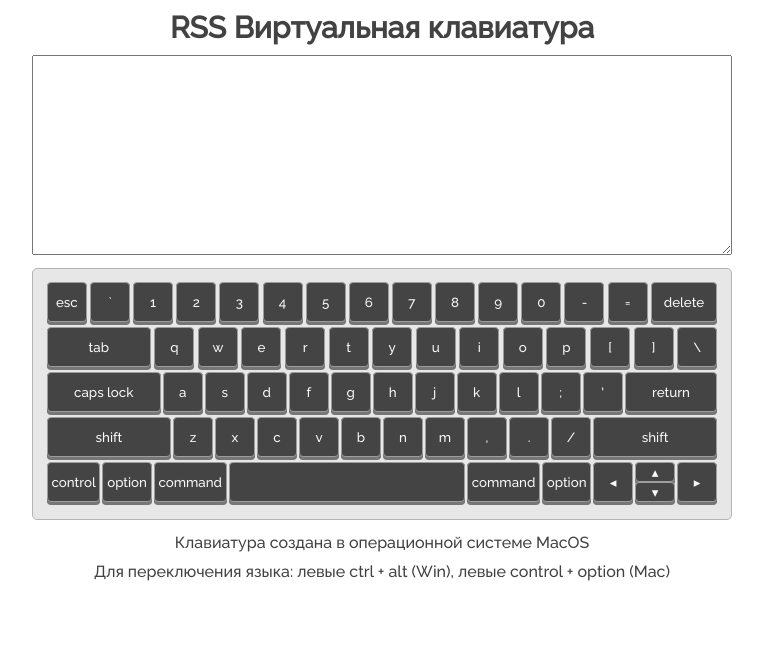
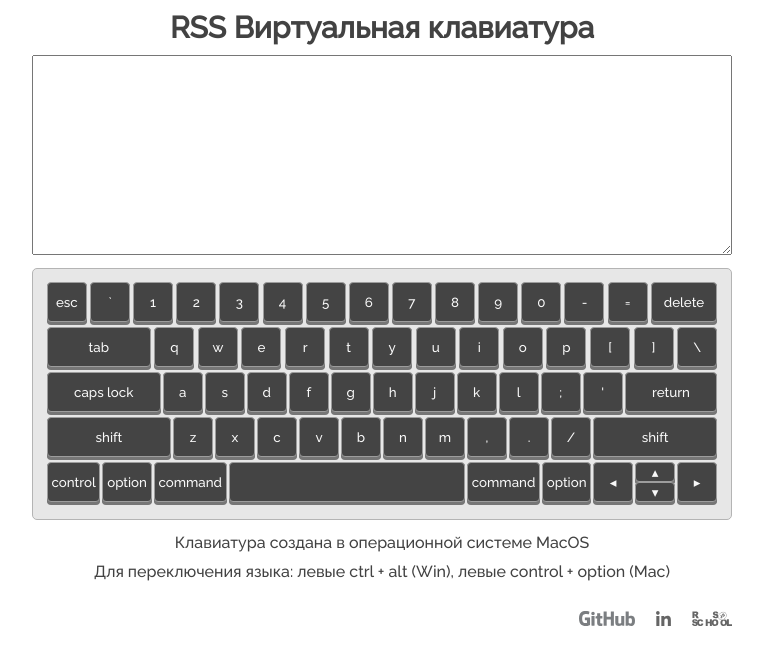
Before and after one commit to AlxndrSmk/virtual-keyboard, a website with bundled scripts: page index.html in a window 1280 px wide. Shown: the whole page, without its empty margins (258-1021 px from the left). Built offline with nearby package versions, Linux system fonts and the light colour scheme.

Commit message:
feat: add links

```diff
--- a/src/css/style.css
+++ b/src/css/style.css
@@ -125,3 +125,22 @@ body {
   margin: 10px auto;
   color: #424242;
 }
+
+.links-wrapper {
+  margin: 30px auto 0;
+  display: flex;
+  justify-content: flex-end;
+  align-items: center;
+  gap: 3%;
+  width: 700px;
+}
+
+.link-logo {
+  cursor: pointer;
+  height: 15px;
+  opacity: .6;
+}
+
+.link-logo:hover {
+  opacity: 1;
+}
--- /dev/null
+++ b/src/js/components/links.js
@@ -0,0 +1,40 @@
+const githubLink = document.createElement('a');
+githubLink.setAttribute('href', 'https://github.com/AlxndrSmk');
+
+const linkedinLink = document.createElement('a');
+linkedinLink.setAttribute('href', 'https://www.linkedin.com/in/alexander-samak-0141a6235/');
+
+const rsschoolLink = document.createElement('a');
+rsschoolLink.setAttribute('href', 'https://rs.school/js/');
+
+const github = document.createElement('img');
+github.setAttribute('src', './assets/images/svg/github.svg');
+github.setAttribute('alt', 'github-logo');
+
+const linkedin = document.createElement('img');
+linkedin.setAttribute('src', './assets/images/svg/linkedin.svg');
+linkedin.setAttribute('alt', 'linkedin-logo');
+
+const rsschool = document.createElement('img');
+rsschool.setAttribute('src', './assets/images/svg/rsschool.svg');
+rsschool.setAttribute('alt', 'srrchool-logo');
+
+const imgArr = [github, linkedin, rsschool];
+const linksArr = [githubLink, linkedinLink, rsschoolLink];
+
+function setAttribute(el, attribute, attributeName) {
+  el.setAttribute(`${attribute}`, `${attributeName}`);
+}
+
+imgArr.forEach((el) => {
+  setAttribute(el, 'class', 'link-logo');
+});
+
+linksArr.forEach((el) => {
+  setAttribute(el, 'target', '_blank');
+  setAttribute(el, 'class', 'link-href');
+});
+
+export {
+  github, linkedin, rsschool, githubLink, linkedinLink, rsschoolLink,
+};
--- a/src/js/script.js
+++ b/src/js/script.js
@@ -1,5 +1,8 @@
 import { fragment, keysPattern } from './components/keyboardRows.js';
 import icon from './components/icon.js';
+import {
+  github, linkedin, rsschool, githubLink, linkedinLink, rsschoolLink,
+} from './components/links.js';
 
 class Keyboard {
   constructor() {
@@ -37,6 +40,9 @@ class Keyboard {
     this.langParagraph.classList.add('description');
     this.langParagraph.innerText = 'Для переключения языка: левыe ctrl + alt (Win), левые control + option (Mac)';
 
+    this.linksWrapper = document.createElement('div');
+    this.linksWrapper.classList.add('links-wrapper');
+
     this.keyboard.append(fragment);
     this.currentLanguage(this.lang);
 
@@ -48,6 +54,16 @@ class Keyboard {
     document.body.append(this.keyboard);
     document.body.append(this.description);
     document.body.append(this.langParagraph);
+
+    document.body.append(this.linksWrapper);
+
+    this.linksWrapper.append(githubLink);
+    this.linksWrapper.append(linkedinLink);
+    this.linksWrapper.append(rsschoolLink);
+
+    githubLink.append(github);
+    linkedinLink.append(linkedin);
+    rsschoolLink.append(rsschool);
 
     this.addListeners();
   }
```
Also changed, not shown: assets/images/svg/github.svg (added), assets/images/svg/linkedin.svg (added), assets/images/svg/rsschool.svg (added), 4 other files.
